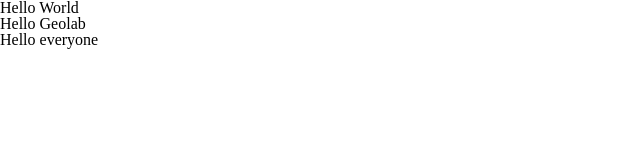
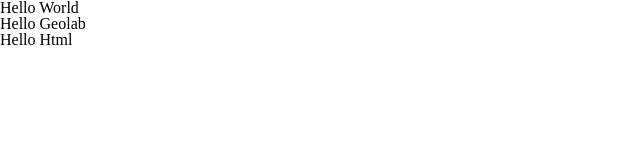
Before and after one commit to Mushni-Chankseliani/lecture-4_group-1, a plain HTML site: page index.html in a window 1280 px wide. Shown: the full height of the page, 0-640 px from the left. Drawn offline with Linux system fonts and the light colour scheme.

Commit message:
Update h3 title

```diff
--- a/index.html
+++ b/index.html
@@ -9,7 +9,7 @@
 	<body>
 		<h1>Hello World</h1>
 		<h2>Hello Geolab</h2>
-		<h3>Hello everyone</h3>
+		<h3>Hello Html</h3>
 
 	</body>
 </html>
```
